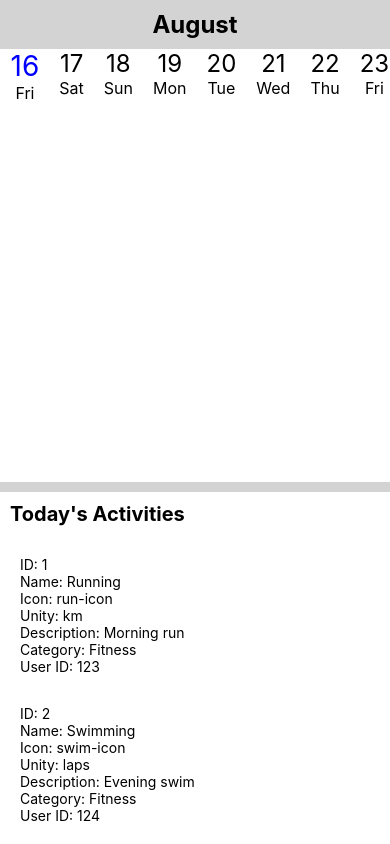
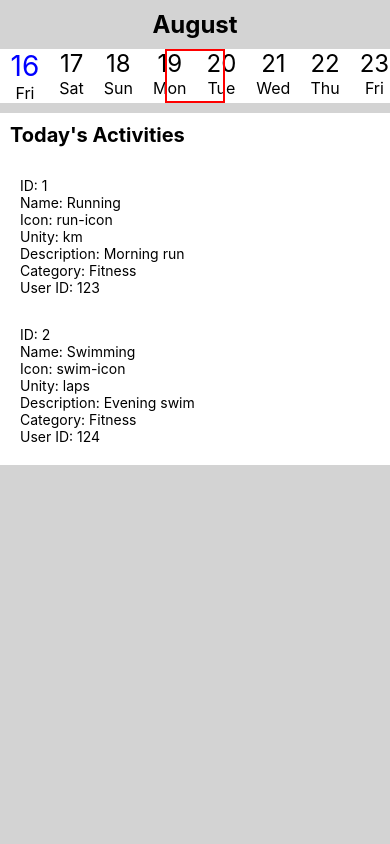
Before and after one commit to Basuw/Activities, a React Native app: screen / in a window 390 px wide. Built offline with nearby package versions, Linux system fonts and the light colour scheme.

Commit message:
v4 scroll + selected day auto

```diff
--- a/src/screens/Activities.tsx
+++ b/src/screens/Activities.tsx
@@ -25,6 +25,7 @@ const Activities = () => {
 
   const handleDayClick = (day) => {
     setSelectedDay(day.fullDate);
+    console.log('Selected Day:', day.fullDate);
     if (scrollViewRef.current) {
       const currentDayIndex = days.findIndex(d => d.fullDate === day.fullDate);
       scrollViewRef.current.scrollTo({ x: currentDayIndex * 60 - screenWidth / 2 + 30, animated: true });
@@ -43,6 +44,7 @@ const Activities = () => {
     const currentIndex = Math.round(offsetX / dayWidth);
     if (days[currentIndex]) {
       setSelectedDay(days[currentIndex].fullDate);
+      console.log('Selected Day:', days[currentIndex].fullDate);
     }
   };
 
@@ -54,6 +56,7 @@ const Activities = () => {
   return (
     <SafeAreaView style={styles.wrapper}>
       <Text style={styles.monthText}>{getCurrentMonth()}</Text>
+      <View style={styles.scrollContainer}>
         <ScrollView
           horizontal
           showsHorizontalScrollIndicator={false}
@@ -79,6 +82,8 @@ const Activities = () => {
           ))}
           <View style={{ width: screenWidth / 2 - 30 }} />
         </ScrollView>
+        <View style={styles.selectionBox} />
+      </View>
       <ActivitySection title="Today's Activities" activities={sampleActivities} />
     </SafeAreaView>
   );
@@ -107,6 +112,9 @@ const styles = StyleSheet.create({
   wrapper: {
     backgroundColor: 'lightgrey',
     flex: 1,
+  },
+  scrollContainer: {
+    position: 'relative',
   },
   menu: {
     width: '100%',
@@ -143,6 +151,15 @@ const styles = StyleSheet.create({
   transparentDayText: {
     opacity: 0.5,
   },
+  selectionBox: {
+    position: 'absolute',
+    top: 0,
+    bottom: 0,
+    left: screenWidth / 2 - 30,
+    width: 60,
+    borderColor: 'red',
+    borderWidth: 2,
+  },
 });
 
 export default Activities;
```
Lines whose indentation alone changed are shown as unchanged.
